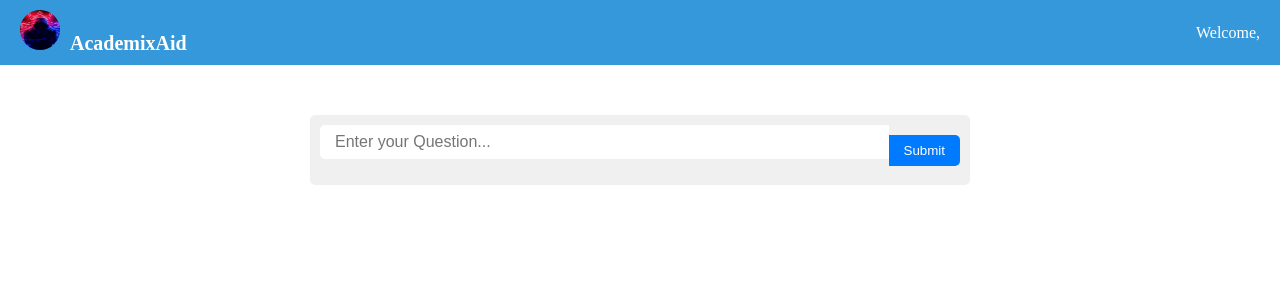
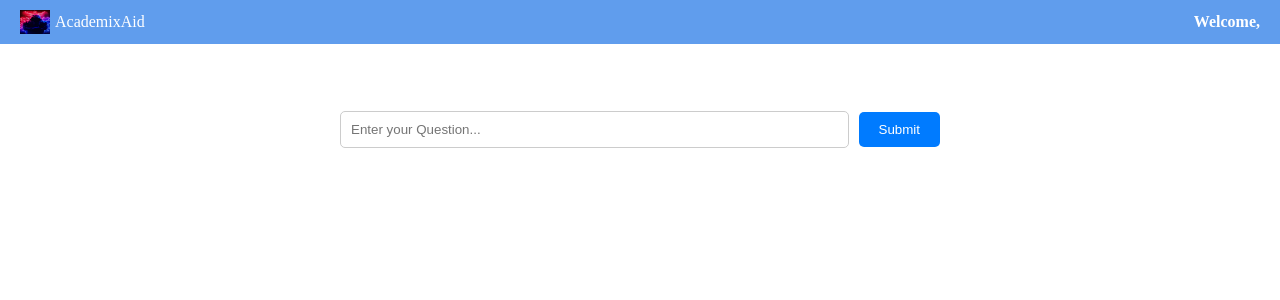
Before and after one commit to Sanil-Surve/AcademixAid, a React (Vite) app in the folder client/: page /home in a window 1280 px wide. Shown: the top 300 px of the page. Built offline with nearby package versions, Linux system fonts and the light colour scheme.

Commit message:
manage state

```diff
--- a/client/package.json
+++ b/client/package.json
@@ -12,6 +12,9 @@
   "dependencies": {
     "@reduxjs/toolkit": "^2.2.2",
     "axios": "^1.6.8",
+    "bootstrap": "^5.3.3",
+    "i": "^0.3.7",
+    "npm": "^10.5.0",
     "react": "^18.2.0",
     "react-dom": "^18.2.0",
     "react-redux": "^9.1.0",
--- a/client/src/app/userSlice.jsx
+++ b/client/src/app/userSlice.jsx
@@ -65,4 +65,6 @@ const userSlice = createSlice({
 
 export const selectUser = (state) => state.user;
 
+
+
 export default userSlice.reducer;
--- a/client/src/components/InputBar.css
+++ b/client/src/components/InputBar.css
@@ -1,36 +1,52 @@
 .input-container {
   display: flex;
-    justify-content: center; /* Center the input bar horizontally */
+  justify-content: center;
 }
 
 .input-bar {
   display: flex;
   align-items: center;
-    background-color: #f0f0f0;
   margin-top: 50px;
-    padding: 10px;
-    border-radius: 5px;
-    width: 50%; /* Make the input bar half-width */
+  max-width: 600px; /* Set your desired maximum width */
+  width: 100%;
 }
 
-  .input-bar input[type="text"] {
+.input-bar input {
   flex: 1;
-    border: none;
-    padding: 8px 15px;
-    font-size: 16px;
-    border-radius: 5px 0 0 5px;
+  padding: 10px;
+  margin-top: 17px;
+  border: 1px solid #ccc;
+  border-radius: 5px;
+  margin-right: 10px; /* Add margin between input and button */
 }
 
 .input-bar button {
-    background-color: #007bff;
+  padding: 10px 20px;
+  background-color: #007bff; /* Set your desired button background color */
   color: white;
   border: none;
-    padding: 8px 15px;
-    margin-left: 0px; /* Overlap border between input and button */
-    border-radius: 0 5px 5px 0;
+  border-radius: 5px;
   cursor: pointer;
+  transition: background-color 0.3s ease;
 }
 
 .input-bar button:hover {
-    background-color: #0056b3;
+  background-color: #0056b3; /* Set your desired button hover background color */
 }
+
+@media screen and (max-width: 768px) {
+  .input-bar {
+    flex-direction: column;
+    align-items: stretch;
+  }
+
+  .input-bar input {
+    margin-bottom: 10px;
+  }
+
+  .input-bar button {
+    display: flex;
+    justify-content: center;
+    width: auto;
+  }
+}
--- a/client/src/components/Navbar.css
+++ b/client/src/components/Navbar.css
@@ -1,24 +1,23 @@
-.navbar {
-    background-color: #3498db;
-    color: #fff;
+  .navbar {
+    background-color: #609ded; /* Set your desired background color */
+    padding: 10px 20px; /* Adjust padding as needed */
     display: flex;
     justify-content: space-between;
     align-items: center;
-    padding: 10px 20px;
-  }
-
-  .navbar-logo img {
-    width: 40px;
-    height: 40px; /* Ensure width and height are equal */
-    margin-right: 10px;
-    border-radius: 50%; /* Set border-radius to 50% to make it circular */
   }
 
   .navbar-brand {
-    font-size: 20px;
-    font-weight: bold;
+    display: flex;
+    align-items: center;
+    text-decoration: none;
+    color: #ffffff; /* Set your desired text color */
   }
 
-  .navbar-user {
-    font-size: 16px;
+  .navbar-brand img {
+    margin-right: 5px; /* Adjust margin as needed */
   }
+
+  .user-greeting {
+    color: #ffffff; /* Set your desired text color */
+    font-weight: bold; /* Adjust font weight as needed */
+  }
--- a/client/src/components/Navbar.jsx
+++ b/client/src/components/Navbar.jsx
@@ -1,24 +1,46 @@
-import "./Navbar.css"; // Import your CSS file for styling
+import React from "react";
 import mainlogo from "../assets/academixAid.jpg";
 import { useSelector } from "react-redux";
 import { selectUser } from "../app/userSlice";
+import "./Navbar.css";
 
 const Navbar = () => {
   const { firstName, lastName } = useSelector(selectUser);
+
   return (
-    <div className="navbar">
-      <div className="navbar-logo">
-        <img src={mainlogo} alt="AcademixAid Logo" />
-        <span className="navbar-brand">AcademixAid</span>
+    // <div className="navbar">
+    //   <div className="navbar-logo">
+    //     <img src={mainlogo} alt="AcademixAid Logo" />
+    //     <span className="navbar-brand">AcademixAid</span>
+    //   </div>
+    //   <div className="navbar-user">
+    //     {user && (
+    //       <span className="user-greeting">
+    //         Welcome, {user.firstName} {user.lastName}
+    //       </span>
+    //     )}
+    //   </div>
+    // </div>
+
+    <nav className="navbar bg-body-tertiary">
+      <div className="container-fluid">
+        <a className="navbar-brand" href="#">
+          <img
+            src={mainlogo}
+            alt="Logo"
+            width="30"
+            height="24"
+            className="d-inline-block align-text-top"
+          />
+          AcademixAid
+        </a>
       </div>
       <div className="navbar-user">
-        {/* {user && ( */}
-        <span className="user-greeting">
-          Welcome, {firstName} {lastName}
-        </span>
-        {/* )} */}
+          <span className="user-greeting">
+            Welcome, {firstName} {lastName}
+          </span>
       </div>
-    </div>
+    </nav>
   );
 };
 
--- a/client/src/screens/Home.jsx
+++ b/client/src/screens/Home.jsx
@@ -2,6 +2,7 @@ import { useState } from "react";
 
 import InputBar from "../components/InputBar";
 import Navbar from "../components/Navbar";
+import "../styles/Home.css";
 
 const Home = () => {
   const [savedQuestion, setSavedQuestion] = useState([]);
--- a/client/src/screens/Login.jsx
+++ b/client/src/screens/Login.jsx
@@ -1,22 +1,62 @@
 import "../styles/Login.css";
+import { useState } from "react";
+import { useDispatch } from "react-redux";
+import { Link, useNavigate } from "react-router-dom";
+import { loginUserAsync } from "../app/userSlice";
 
 const Login = () => {
+  const dispatch = useDispatch();
+  const navigate = useNavigate();
+  const [email, setEmail] = useState("");
+  const [password, setPassword] = useState("");
+  const [error, setError] = useState("");
+
+  const handleSubmit = async (event) => {
+    event.preventDefault();
+    try {
+      const response = await dispatch(loginUserAsync({ email, password }));
+      if (!response.payload.success) {
+        throw new Error(response.payload.message || "Login failed. Please try again.");
+      }
+      navigate("/home");
+    } catch (error) {
+      setError(error.message);
+    }
+  };
 
   return (
     <div className="container">
       <div className="login-container">
-        <form className="login-form" >
+        <form className="login-form" onSubmit={handleSubmit}>
           <h2>Login</h2>
+          {error && <div className="error-message">{error}</div>}
           <div className="input-group">
             <label htmlFor="username">Username:</label>
-            <input type="text" id="username" name="username" required />
+            <input
+              type="text"
+              id="username"
+              name="username"
+              value={email}
+              onChange={(e) => setEmail(e.target.value)}
+              required
+            />
           </div>
           <div className="input-group">
             <label htmlFor="password">Password:</label>
-            <input type="password" id="password" name="password" required />
+            <input
+              type="password"
+              id="password"
+              name="password"
+              value={password}
+              onChange={(e) => setPassword(e.target.value)}
+              required
+            />
           </div>
           <button type="submit">Login</button>
         </form>
+        <p>
+          Create an <Link to="/signup">Account</Link>
+        </p>
       </div>
     </div>
   );
--- /dev/null
+++ b/client/src/styles/Home.css
@@ -0,0 +1,30 @@
+ul {
+    list-style-type: none; /* Remove default list styles */
+    padding: 0;
+    display: flex; /* Use flexbox */
+    flex-direction: column; /* Set flex direction to column */
+    align-items: center; /* Center items horizontally */
+  }
+
+  li {
+    margin-bottom: 10px; /* Adjust margin between list items */
+  }
+
+  li p {
+    display: inline; /* Display paragraph inline with the button */
+    margin-right: 10px; /* Adjust margin between paragraph and button */
+  }
+
+  li button {
+    padding: 5px 10px;
+    background-color: #007bff; /* Set your desired button background color */
+    color: white;
+    border: none;
+    border-radius: 5px;
+    cursor: pointer;
+    transition: background-color 0.3s ease;
+  }
+
+  li button:hover {
+    background-color: #0056b3; /* Set your desired button hover background color */
+  }
--- a/client/src/styles/Login.css
+++ b/client/src/styles/Login.css
@@ -50,3 +50,9 @@ button {
 button:hover {
   background-color: #0054a8;
 }
+
+.error-message {
+  color: red; /* Set your desired error message color */
+  font-size: 14px; /* Set your desired font size */
+  margin-top: 5px; /* Adjust margin as needed */
+}
--- a/client/src/styles/SignUp.css
+++ b/client/src/styles/SignUp.css
@@ -51,3 +51,9 @@ button {
 button:hover {
   background-color: #0054a8;
 }
+
+.error-message {
+  color: rgba(190, 26, 26, 0.439); /* Set your desired error message color */
+  font-size: 14px; /* Set your desired font size */
+  margin-top: 5px; /* Adjust margin as needed */
+}
```
Also changed, not shown: client/src/components/InputBar.jsx (+28 -0 lines), client/src/screens/SignUp.jsx (+134 -52 lines), 2 other files (tests, documents, lock files or other folders). Lines whose indentation alone changed are shown as unchanged.
